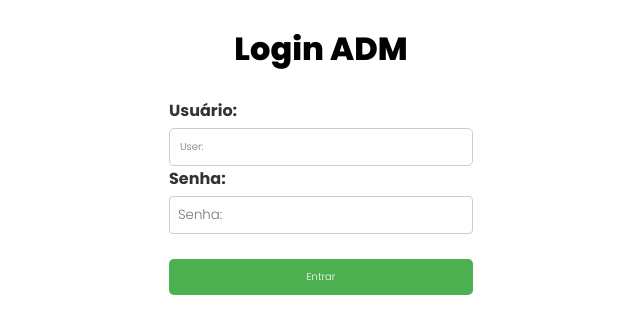
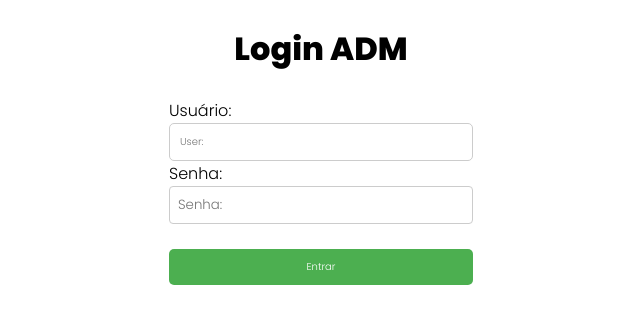
Before and after one commit to bren112/adminebook, a React (Vite) app: page / in a window 1280 px wide. Shown: the top 334 px of the page, without its empty margins (319-959 px from the left). Built offline with nearby package versions, Linux system fonts and the light colour scheme; a web font is replaced by a local one.

Commit message:
Update App.jsx

```diff
--- a/src/App.jsx
+++ b/src/App.jsx
@@ -35,7 +35,7 @@ function App() {
 
         <form onSubmit={handleLogin}>
           <div>
-            <label>Usuário:</label>
+            <h4>Usuário:</h4>
             <input
               id="input_user"
               placeholder="User:"
@@ -46,7 +46,8 @@ function App() {
             />
           </div>
           <div>
-            <label>Senha:</label>
+          <h4>Senha:</h4>
+
             <input
               id="input_user"
               placeholder="Senha:"
```
